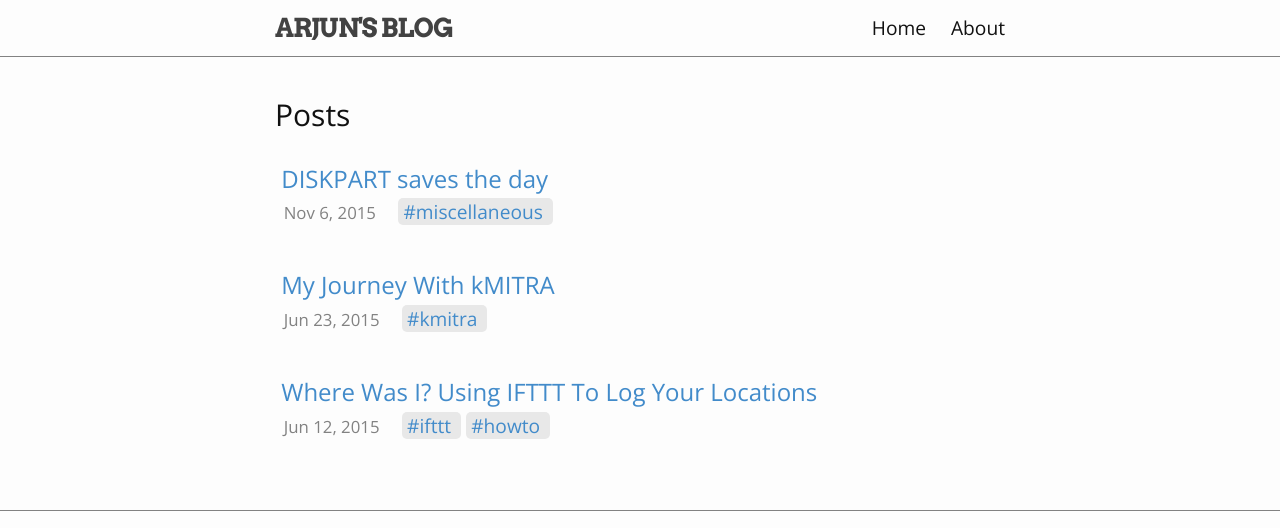
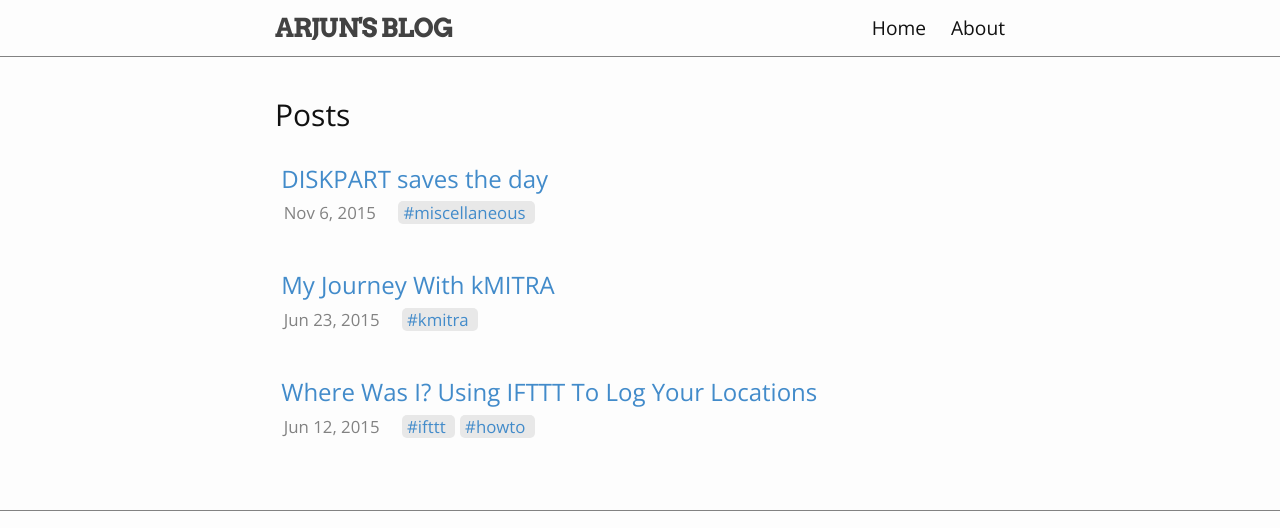
Before and after one commit to arjunnn/blog, a Jekyll site: the page built from index.html, in a window 1280 px wide. Shown: the top 528 px of the page. Built offline with Jekyll 4.4.1, drawn with Linux system fonts in a browser that asks for light colours; some web fonts are replaced.

Commit message:
design changes

```diff
--- a/_layouts/post.html
+++ b/_layouts/post.html
@@ -36,9 +36,9 @@ layout: default
   data-width="450"
   data-show-faces="true">
   </div>
+  <br>
   <p> Notice any issues in this post? You can <a href="https://github.com/arjunnn/blog/issues/new">fix it or raise an issue</a> on GitHub.</p>
   <br>
-<br><br>
   {% if page.previous %}
         <a rel="prev" class="nav-prev" href="{{ page.previous.url | prepend: site.baseurl }}">&larr; Older</a>
     {% endif %}
--- a/_sass/_layout.scss
+++ b/_sass/_layout.scss
@@ -267,6 +267,7 @@
 
 .post-tag a{
     // background-color: yellow;
+    font-size: $small-font-size/1.2;
     text-transform: lowercase;
     background-color: $grey-color-light;
     -webkit-border-radius: 5px;
```
